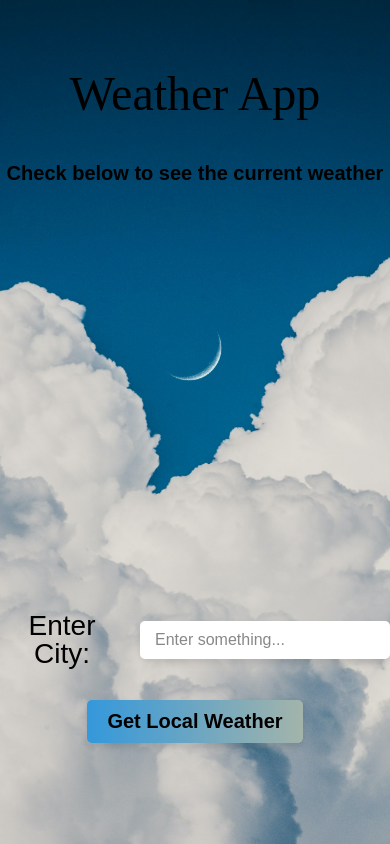
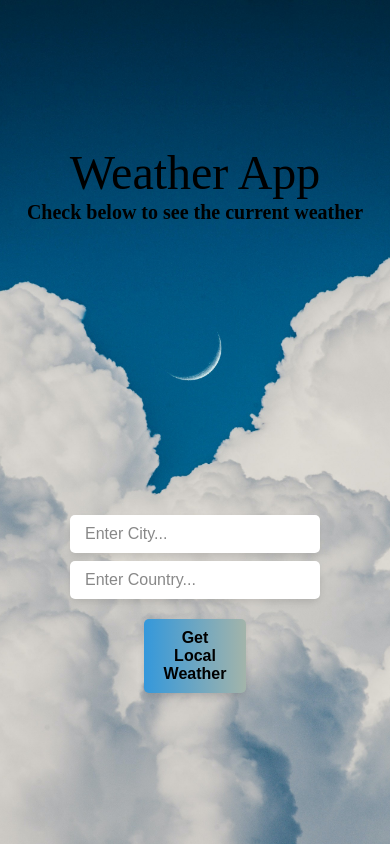
Before and after one commit to danielmason89/weather-io, a plain HTML site: page index.html in a window 390 px wide. Drawn offline with Linux system fonts and the light colour scheme.

Commit message:
completed primary version of app

```diff
--- a/index.html
+++ b/index.html
@@ -11,24 +11,32 @@
     <div class="landingPage">
       <header class="header-styles">
         <h1>Weather App</h1>
-      </header>
-      <main>
         <span>
           <p>Check below to see the current weather</p>
         </span>
-        <section class="mainContent">
-          <label for="city">Enter City: </label>
-          <div class="input-container">
+      </header>
+      <main class="main-content-wrapper">
+        <form class="sectionContent">
+          <section class="input-container">
+            <div class="input-wrapper">
               <input
                 type="text"
                 id="styled-input"
-              placeholder="Enter something..."
+                placeholder="Enter City..."
+              />
+            </div>
+            <div class="input-wrapper">
+              <input
+                type="text"
+                id="styled-input"
+                placeholder="Enter Country..."
               />
             </div>
           </section>
           <button class="styled-button" onclick="fetchWeather()">
             Get Local Weather
           </button>
+        </form>
       </main>
 
       <div id="weatherResult">
--- a/main.css
+++ b/main.css
@@ -1,4 +1,6 @@
 * {
+  margin: 0;
+  padding: 0;
   box-sizing: border-box;
   width: auto;
   font-family: Arial, Helvetica, sans-serif;
@@ -122,7 +124,7 @@ body {
   background-repeat: no-repeat;
   background-size: cover;
   background-attachment: fixed;
-  background-position: center center;
+  background-position: center;
 }
 ol,
 ul {
@@ -146,11 +148,9 @@ table {
 h1 {
   font-size: 3rem;
   color: black;
-  padding-bottom: 2.5rem;
 }
 h2 {
   font-size: 2.25rem;
-  padding-bottom: 1.5rem;
   color: black;
   font-weight: bold;
 }
@@ -163,9 +163,6 @@ p {
   padding-bottom: 1.5rem;
   color: black;
   font-weight: bold;
-}
-p:hover {
-  color: yellow;
 }
 
 img {
@@ -182,10 +179,36 @@ label {
   color: black;
   padding-right: 1rem;
 }
+header {
+  display: flex;
+  align-items: center;
+  justify-content: flex-start;
+  background-color: transparent;
+  flex-direction: column;
+}
+
+.main-content-wrapper {
+  width: 90vw;
+  min-width: 25vw;
+  border-color: black;
+  margin: 100px auto 0;
+  border-radius: 20px;
+  background-color: transparent;
+  padding: 15rem 10rem 35px;
+  text-align: center;
+}
 
 .input-container {
+  display: flex;
+  align-content: center;
+  justify-content: center;
+  flex-direction: row;
+}
+
+.input-wrapper {
   background-color: #f7f7f7;
   border-radius: 10px;
+  margin: 0.25rem;
   box-shadow: 0 4px 6px rgba(0, 0, 0, 0.1);
 }
 
@@ -220,9 +243,9 @@ label {
   box-shadow: 0 0 20px rgba(81, 203, 238, 0.5);
 }
 button {
-  margin: 2rem;
+  margin: 1rem;
   font-weight: bold;
-  font-size: 1.25rem;
+  font-size: 1rem;
   padding: 10px 20px;
   border: none;
   border-radius: 5px;
@@ -234,13 +257,12 @@ button {
 }
 button:hover {
   background-color: #2980b9;
+  box-shadow: 0 0 20px rgba(81, 203, 238, 0.5);
 }
 button:active {
   transform: scale(0.95);
 }
-button:focus {
-  box-shadow: 0 0 10px rgba(81, 203, 238, 1);
-}
+
 button:disabled {
   background-color: #bdc3c7; /* Grayed out */
   cursor: not-allowed; /* Indicate the button is not clickable */
@@ -256,13 +278,12 @@ button:disabled {
   text-align: center;
 }
 
-.mainContent {
-  padding-top: 25rem;
+.sectionContent {
   display: flex;
   align-items: center;
   justify-content: center;
-  flex-direction: row;
-  width: auto;
+  flex-direction: column;
+  /* width: auto; */
   text-align: center;
 }
 
@@ -270,3 +291,31 @@ button:disabled {
   margin-top: 20px;
   display: none;
 }
+
+/* Media Queries */
+@media (max-width: 600px) {
+  header {
+    padding-top: 3rem;
+    padding-bottom: 5rem;
+  }
+
+  .main-content-wrapper {
+    padding-top: 5rem;
+  }
+
+  .sectionContent {
+    display: flex;
+    align-items: center;
+    justify-content: center;
+    flex-direction: column;
+    width: auto;
+    text-align: center;
+  }
+
+  .input-container {
+    display: flex;
+    align-content: center;
+    justify-content: center;
+    flex-direction: column;
+  }
+}
```
Also changed, not shown: images/clear.png (added), images/clouds.png (added), images/drizzle.png (added), images/humidity.png (added), images/mist.png (added), images/rain.png (added), images/search.png (added), images/snow.png (added), images/wind.png (added), snow.jfif (deleted). Lines whose indentation alone changed are shown as unchanged.
